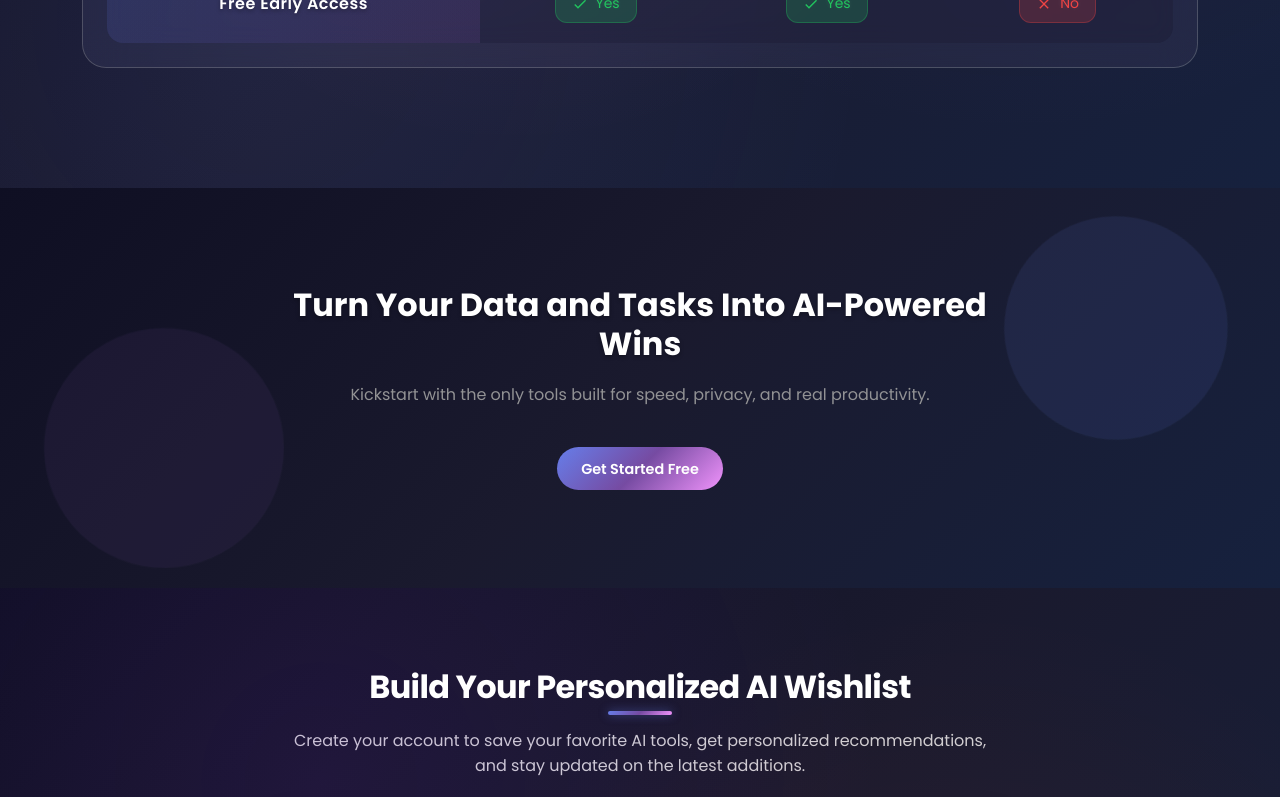
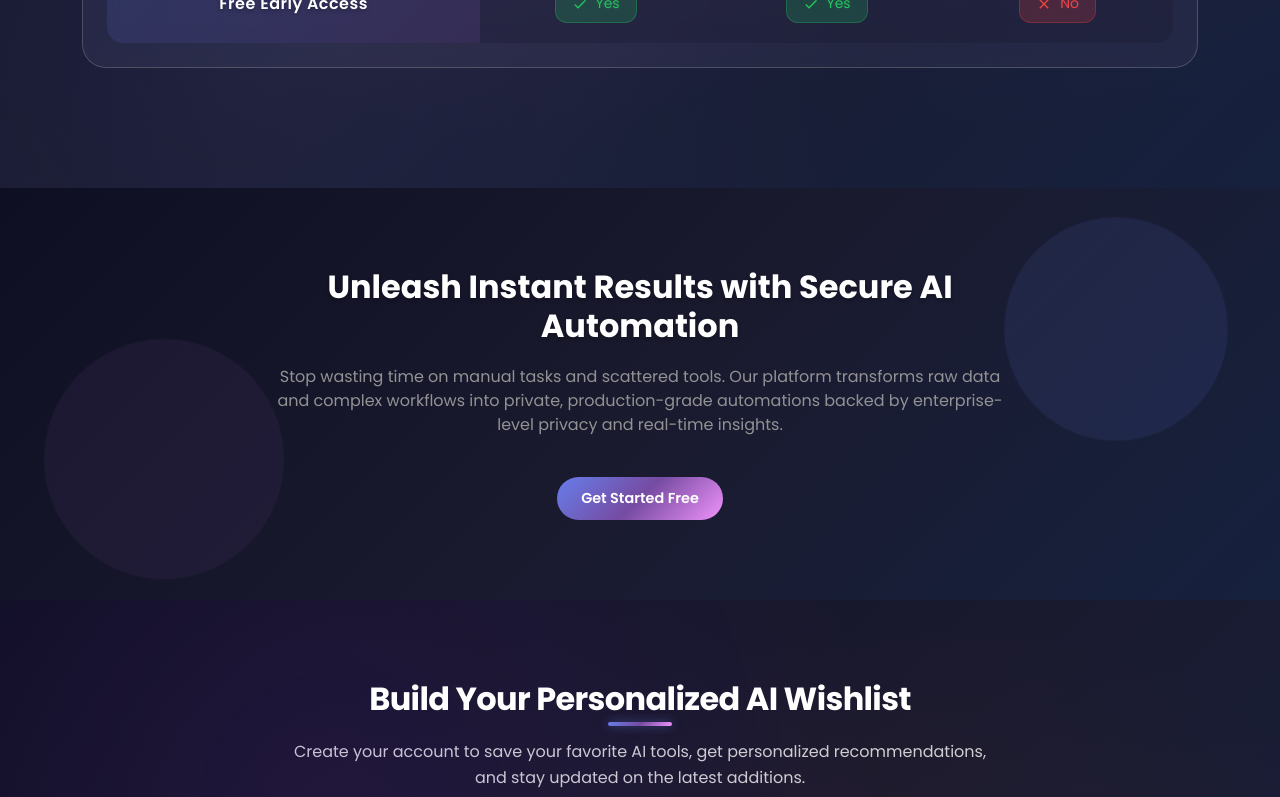
Before and after one commit to dhavalinventam/neophoenix-web, a Next.js app: page / in a window 1280 px wide. Shown: the part 4231-5028 px from the top of the page. Built offline with nearby package versions, Linux system fonts and the light colour scheme.

Commit message:
update a cta sec

```diff
--- a/src/components/pages/Landing/cta-banner/index.tsx
+++ b/src/components/pages/Landing/cta-banner/index.tsx
@@ -15,9 +15,11 @@ const CtaBanner: React.FC = () => {
         <div className="row justify-content-center">
           <div className="col-12 col-lg-8 text-center">
             <div className={styles.content}>
-              <h2 className={styles.headline}>Turn Your Data and Tasks Into AI-Powered Wins</h2>
+              <h2 className={styles.headline}>Unleash Instant Results with Secure AI Automation</h2>
               <p className={styles.supportingText}>
-                Kickstart with the only tools built for speed, privacy, and real productivity.
+                Stop wasting time on manual tasks and scattered tools. Our platform transforms raw
+                data and complex workflows into private, production-grade automations backed by
+                enterprise-level privacy and real-time insights.
               </p>
               <div className={styles.buttonGroup}>
                 <Button label="Get Started Free" />
```
